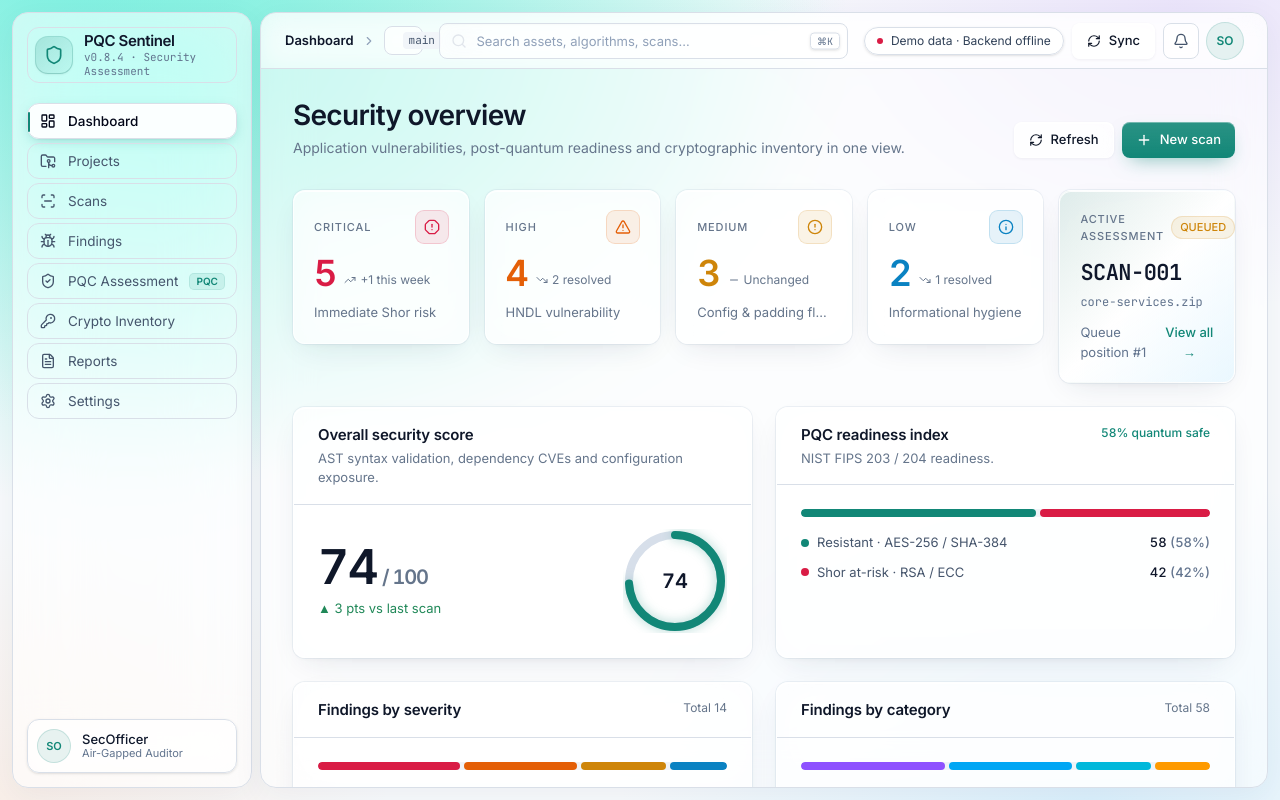
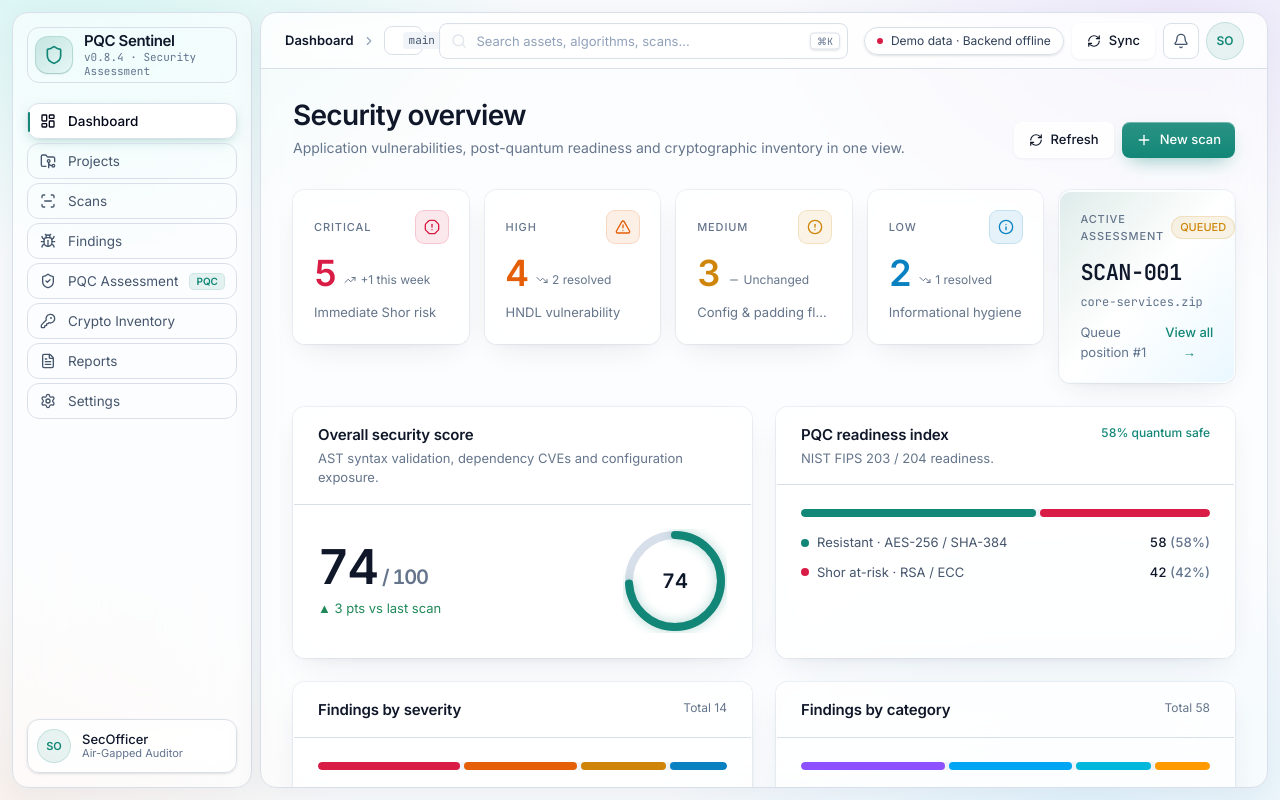
Before and after one commit to Viswanath322/PQC-Platform, a React (Vite) app in the folder desktop/: page / in a window 1280 px wide. Built offline with nearby package versions, Linux system fonts and the light colour scheme; no server answers.

Commit message:
style(theme): tone down green background fade to subtle soft glow

```diff
--- a/desktop/src/index.css
+++ b/desktop/src/index.css
@@ -119,13 +119,12 @@ body {
   line-height: 1.5;
   overflow: hidden;
 
-  /* Light aurora — enriched green gradient glow */
+  /* Light aurora — subtle, soft gradient glow */
   background-image:
-    radial-gradient(1050px 720px at 5% -5%, hsl(172 82% 58% / 0.58), transparent 75%),
-    radial-gradient(800px 560px at 22% 10%, hsl(166 78% 66% / 0.38), transparent 70%),
-    radial-gradient(680px 480px at 92% 0%,  hsl(262 85% 78% / 0.22), transparent 65%),
-    radial-gradient(720px 520px at 85% 100%, hsl(201 95% 75% / 0.25), transparent 65%),
-    radial-gradient(600px 420px at 0% 100%, hsl(24 95% 80% / 0.20), transparent 65%);
+    radial-gradient(700px 460px at 6% -5%, hsl(172 72% 66% / 0.24), transparent 65%),
+    radial-gradient(620px 440px at 92% 0%,  hsl(262 80% 78% / 0.18), transparent 65%),
+    radial-gradient(660px 480px at 85% 100%, hsl(201 90% 75% / 0.20), transparent 65%),
+    radial-gradient(560px 380px at 0% 100%, hsl(24 90% 80% / 0.16), transparent 65%);
   background-attachment: fixed;
 }
 
```
